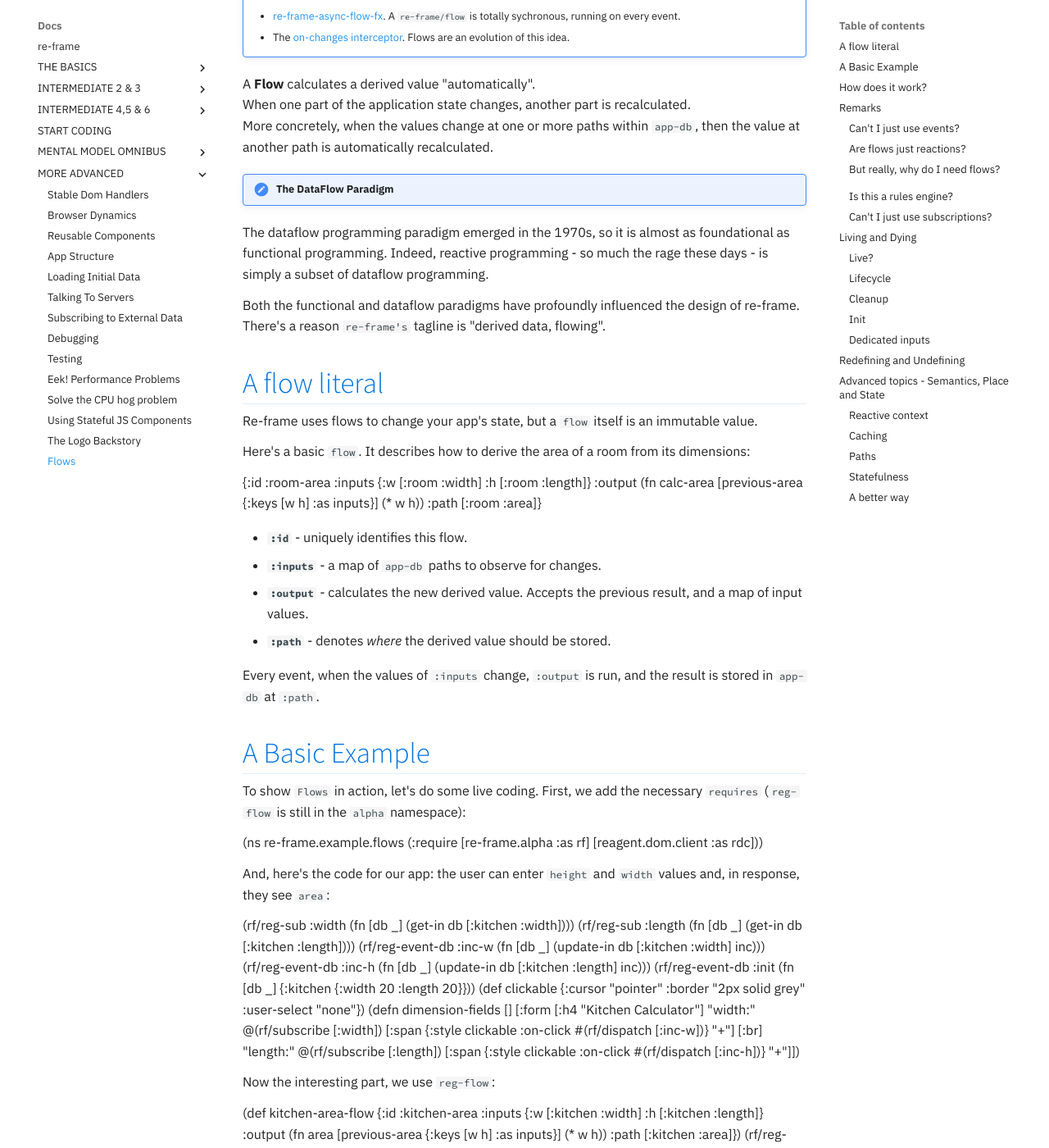
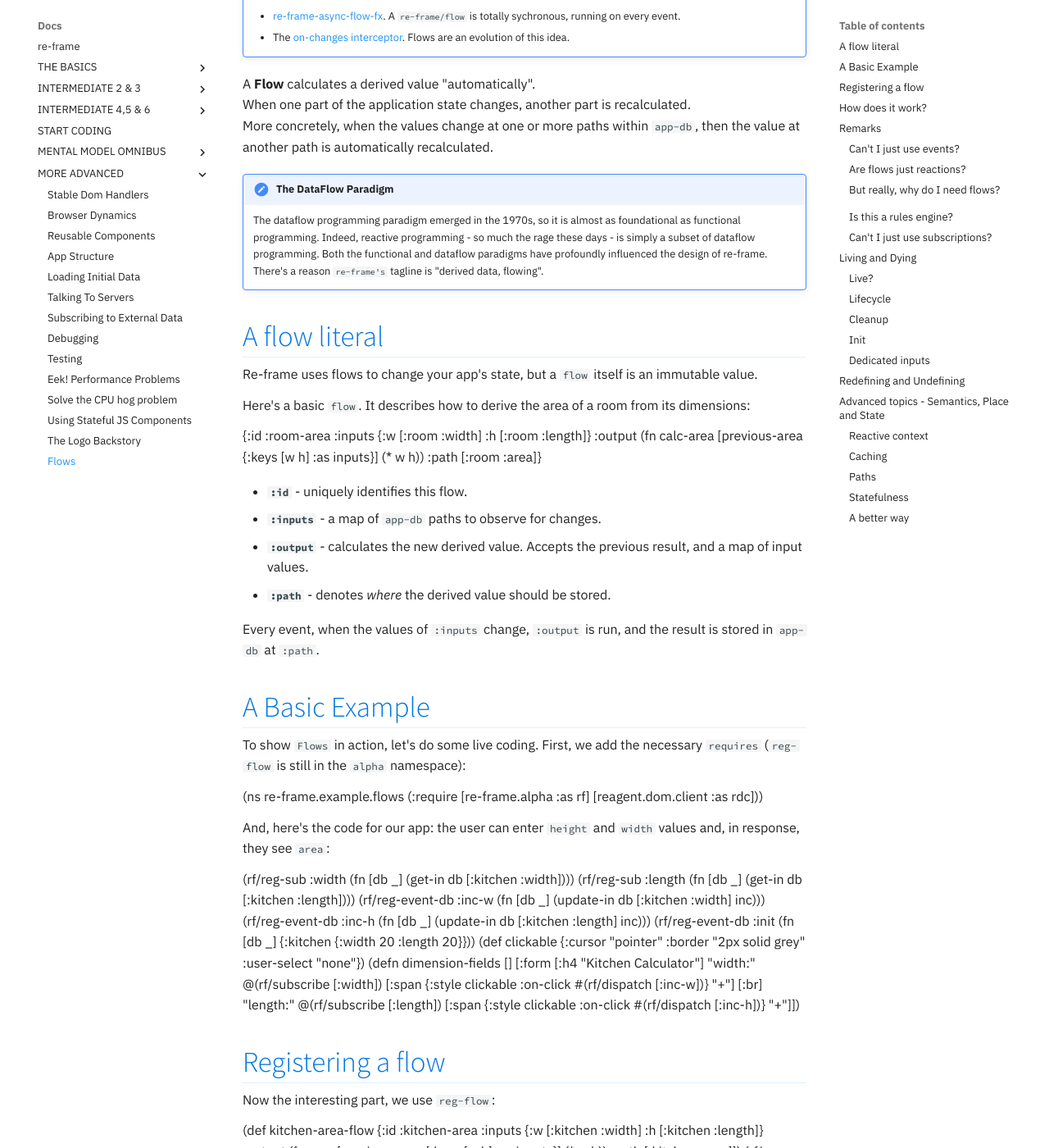
Before and after one commit to day8/re-frame, an MkDocs documentation site: the page built from docs/Flows.md, in a window 1280 px wide and 1400 px high, scrolled down 373 px. Shown: the whole window at 82% size. Built offline with MkDocs 1.6.1 and Material for MkDocs 9.7.7, drawn with Linux system fonts in a browser that asks for light colours; comment, search, counter and statistics services are not loaded; some of the changed text lies outside the part shown.

Commit message:
Fix formatting, highlight reg-flow appearance

```diff
--- a/docs/Flows.md
+++ b/docs/Flows.md
@@ -15,12 +15,10 @@
 More concretely, when the values change at one or more paths within `app-db`, then the value at another path is automatically recalculated.
 
 !!! Note "The DataFlow Paradigm"
-
-The dataflow programming paradigm emerged in the 1970s, so it is almost as foundational as functional programming.
-Indeed, reactive programming - so much the rage these days - is simply a subset of dataflow programming.
-
-Both the functional and dataflow paradigms have profoundly influenced the design of re-frame.
-There's a reason `re-frame's` tagline is "derived data, flowing".
+    The dataflow programming paradigm emerged in the 1970s, so it is almost as foundational as functional programming.
+    Indeed, reactive programming - so much the rage these days - is simply a subset of dataflow programming.
+    Both the functional and dataflow paradigms have profoundly influenced the design of re-frame.
+    There's a reason `re-frame's` tagline is "derived data, flowing".
 
 ## A flow literal
 
@@ -80,6 +78,8 @@
            :on-click #(rf/dispatch [:inc-h])} "+"]])
 </div>
 
+## Registering a flow
+
 Now the interesting part, we use `reg-flow`:
 
 <div class="cm-doc" data-cm-doc-result-format="pass-fail">
@@ -94,7 +94,7 @@
 (rf/reg-flow kitchen-area-flow)
 </div>
 
-!!! Note: "Arity-2 version"
+!!! Note "Arity-2 version"
     In addition to `(reg-flow flow)`, you can also call `(reg-flow id flow)`.
     This gives it a signature just like the usual `reg-event-` and `reg-sub` calls.
     Our example would look like `(reg-flow :kitchen-area {...})`.
```
